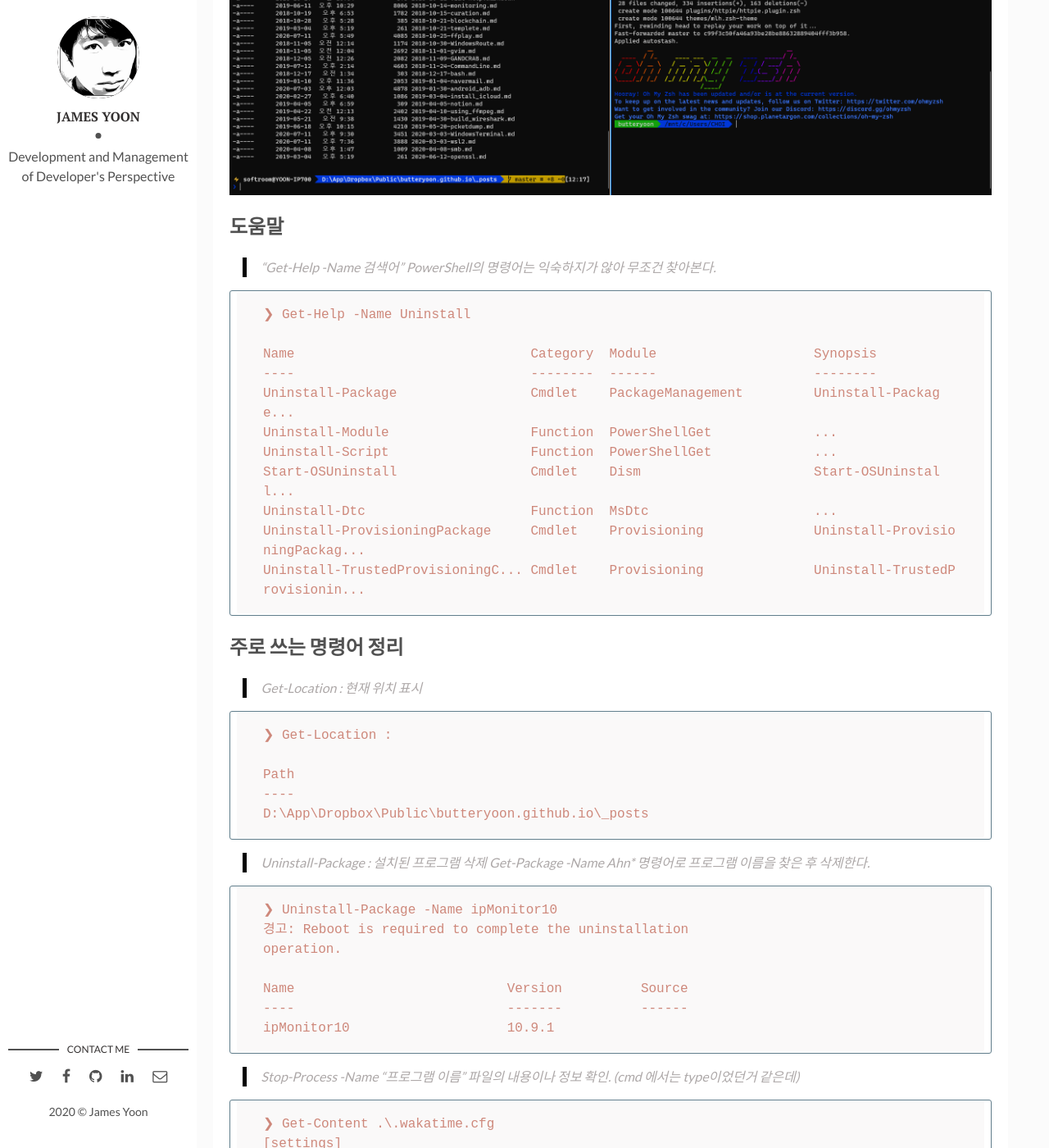
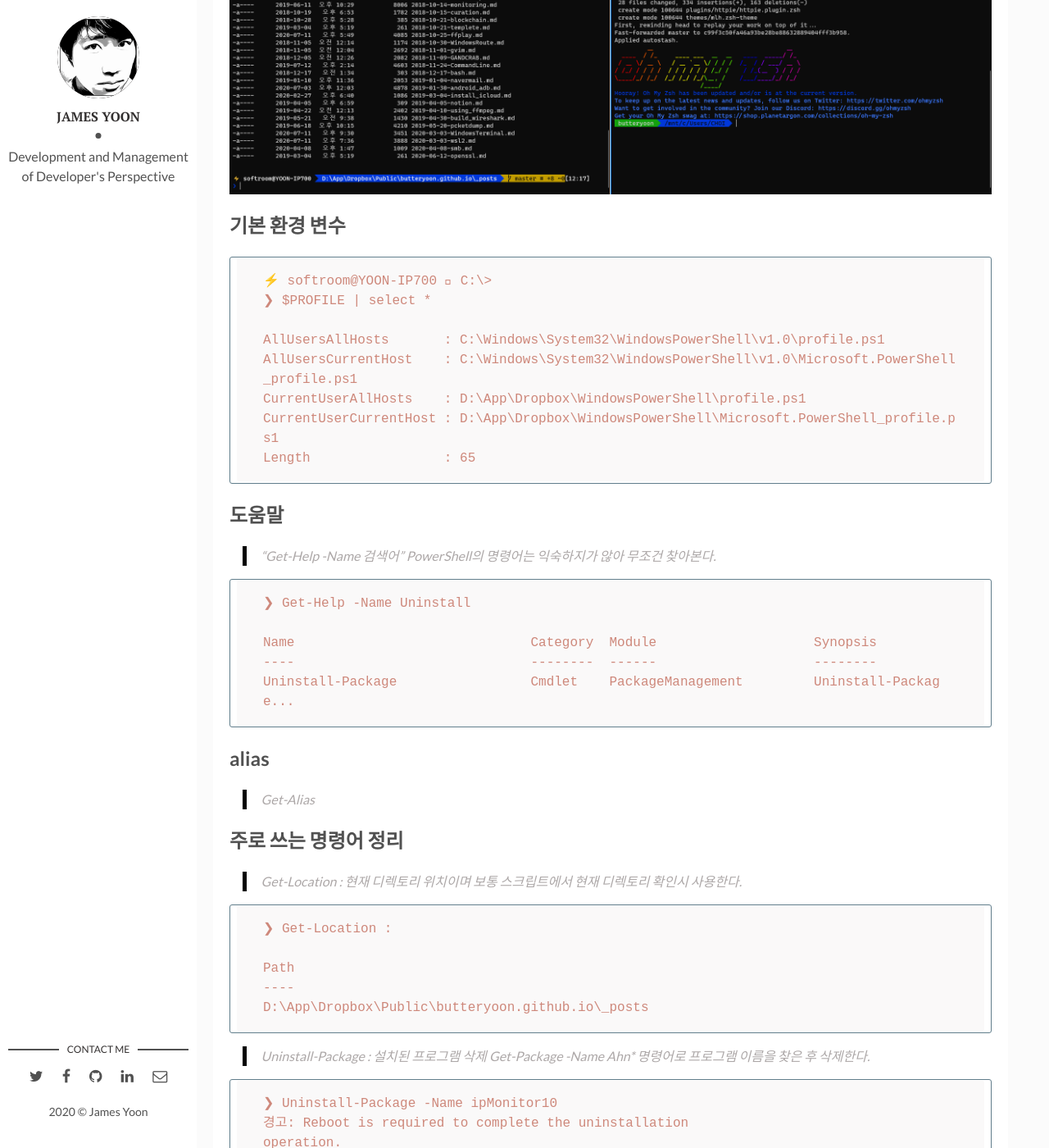
Before and after one commit to butteryoon/butteryoon.github.io, a Jekyll site: the page built from _posts/2020-07-16-WindowsPowerShell.md, in a window 1280 px wide and 1400 px high, scrolled down 901 px. Shown: the whole window at 82% size. Built offline with Jekyll 4.4.1, drawn with Linux system fonts in a browser that asks for light colours; comment, search, counter and statistics services are not loaded; some of the changed text lies outside the part shown.

````diff
--- a/_posts/2020-07-16-WindowsPowerShell.md
+++ b/_posts/2020-07-16-WindowsPowerShell.md
@@ -20,6 +20,19 @@
 
 ![Terminal Layout]({{site.bashurl}}/assets/img/Terminal_Layout.png)
 
+## 기본 환경 변수
+
+```
+⚡ softroom@YOON-IP700  C:\>
+❯ $PROFILE | select *
+
+AllUsersAllHosts       : C:\Windows\System32\WindowsPowerShell\v1.0\profile.ps1
+AllUsersCurrentHost    : C:\Windows\System32\WindowsPowerShell\v1.0\Microsoft.PowerShell_profile.ps1
+CurrentUserAllHosts    : D:\App\Dropbox\WindowsPowerShell\profile.ps1
+CurrentUserCurrentHost : D:\App\Dropbox\WindowsPowerShell\Microsoft.PowerShell_profile.ps1
+Length                 : 65
+```
+
 ## 도움말
 
 > "Get-Help -Name 검색어"
@@ -31,17 +44,16 @@
 Name                              Category  Module                    Synopsis
 ----                              --------  ------                    --------
 Uninstall-Package                 Cmdlet    PackageManagement         Uninstall-Package...
-Uninstall-Module                  Function  PowerShellGet             ...
-Uninstall-Script                  Function  PowerShellGet             ...
-Start-OSUninstall                 Cmdlet    Dism                      Start-OSUninstall...
-Uninstall-Dtc                     Function  MsDtc                     ...
-Uninstall-ProvisioningPackage     Cmdlet    Provisioning              Uninstall-ProvisioningPackag...
-Uninstall-TrustedProvisioningC... Cmdlet    Provisioning              Uninstall-TrustedProvisionin...
 ```
+
+## alias
+
+> Get-Alias
+
 
 ## 주로 쓰는 명령어 정리
 
-> Get-Location : 현재 위치 표시
+> Get-Location : 현재 디렉토리 위치이며 보통 스크립트에서 현재 디렉토리 확인시 사용한다.
 
 ```
 ❯ Get-Location :
@@ -102,6 +114,7 @@
 
 > Resolv-DnsName : 도메인의 IP 찾기.
 > nslookup 명령어를 사용해도 된다.
+> 가끔 도메인이 필요할 때가 있어 duckdns.org 서비스를 이용하는데 내 랩탑의 IP가 제대로 업데이트 되었는지 확인 할 때 사용한다.
 
 ```
 ❯ Resolve-DnsName softroom.duckdns.org
````
Also changed, not shown: other parts of _posts/2020-07-16-WindowsPowerShell.md (+3 -27 lines), _posts/2019-04-30-build_wireshark.md (+1 -1 lines), _posts/2019-05-20-pcketdump.md (+1 -1 lines), _posts/2020-03-03-WindowsTerminal.md (+8 -30 lines), assets/img/M_PowerSehll.jpg (added), assets/img/M_WindowsTerminalPreview.jpg (added), assets/img/M_wireshark.jpg (added).
